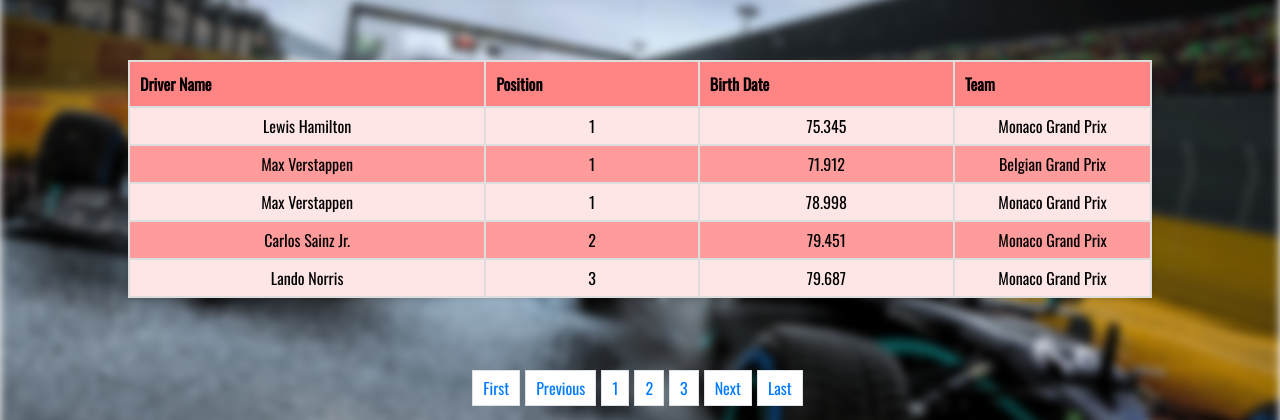
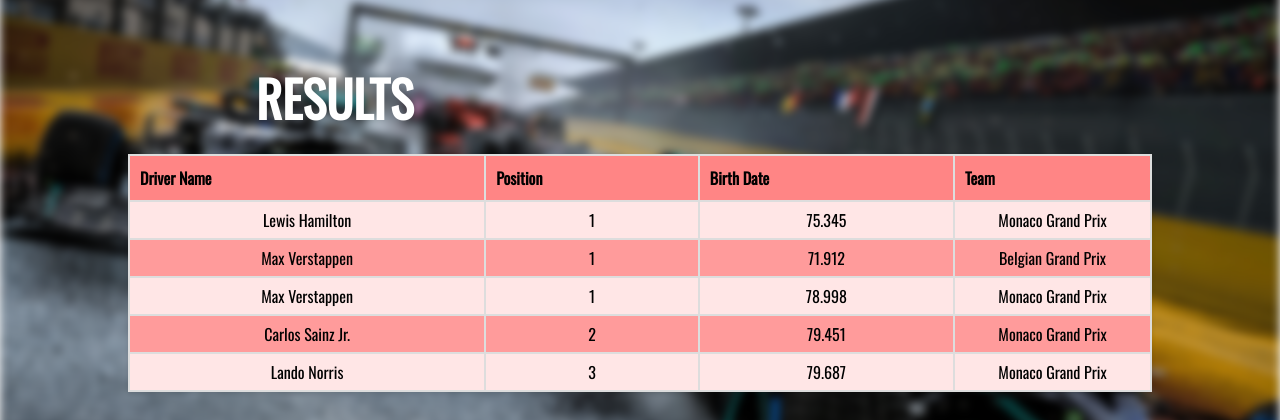
Before and after one commit to Aceuuu08/formula1-master-app, a Django app: page /result_list/ in a window 1280 px wide. Shown: the part 70-490 px from the top of the page. Run offline with Django 5.2, Linux system fonts and the light colour scheme; data comes from the database, SQL or seed files in the repository.

Commit message:
Update result_list.html

```diff
--- a/formula1_project/formula1_app/templates/result_list.html
+++ b/formula1_project/formula1_app/templates/result_list.html
@@ -19,6 +19,7 @@
     <main>
       {% block content %}
       <section class="container">
+        <h2> RESULTS </h2>
         <table class="styled-table">
           <tbody>
             <tr>
```
